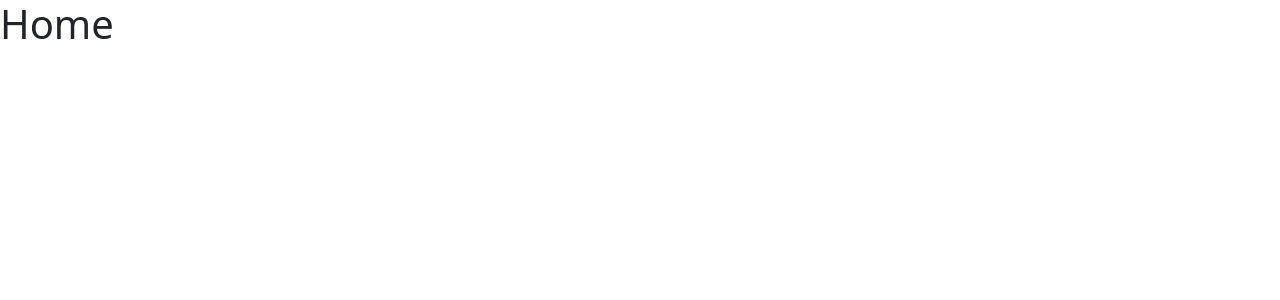
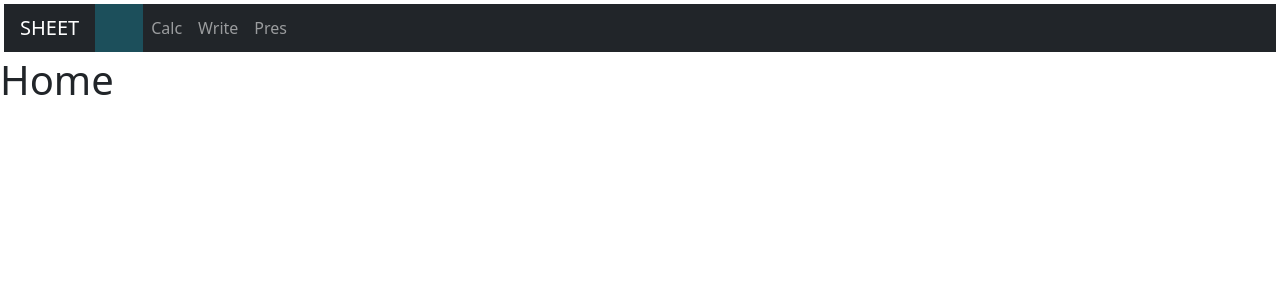
Before and after one commit to k4-100/calc, a React (Create React App) app: page / in a window 1280 px wide. Shown: the top 300 px of the page. Built offline with nearby package versions, Linux system fonts and the light colour scheme.

Commit message:
Added basic header/navbar implementation

```diff
--- a/src/components/Home/Header.tsx
+++ b/src/components/Home/Header.tsx
@@ -1,6 +1,26 @@
 import React from "react";
+import { Nav, Navbar } from "react-bootstrap";
+import { Link } from "react-router-dom";
 const Header = () => {
-  return <header>header</header>;
+  return (
+    <header className="p-1">
+      <Navbar className="px-3 py-0" bg="dark" variant="dark">
+        <Navbar.Brand href="#home">SHEET</Navbar.Brand>
+        <div className="vr text-info p-4"></div>
+        <Nav className="me-auto">
+          <Link className="nav-link" to="/calc">
+            Calc
+          </Link>
+          <Link className="nav-link" to="/calc">
+            Write
+          </Link>
+          <Link className="nav-link" to="/calc">
+            Pres
+          </Link>
+        </Nav>
+      </Navbar>
+    </header>
+  );
 };
 
 export default Header;
--- a/src/components/Home/index.tsx
+++ b/src/components/Home/index.tsx
@@ -1,4 +1,5 @@
 import React from "react";
+import Header from "./Header";
 
 /**
  *
@@ -7,6 +8,7 @@ import React from "react";
 const Home: React.FC = () => {
   return (
     <div className="Home">
+      <Header />
       <h1>Home</h1>
     </div>
   );
```
